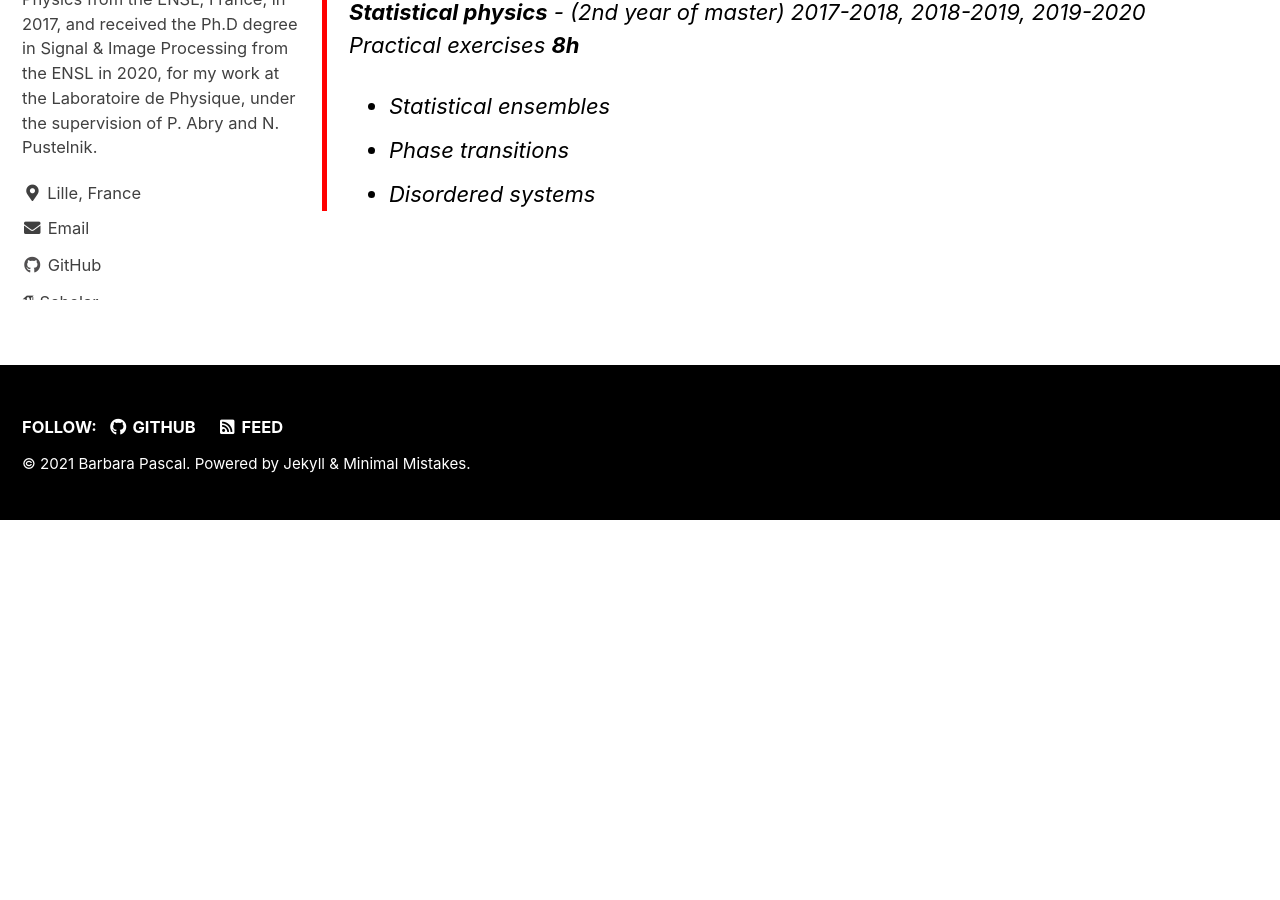
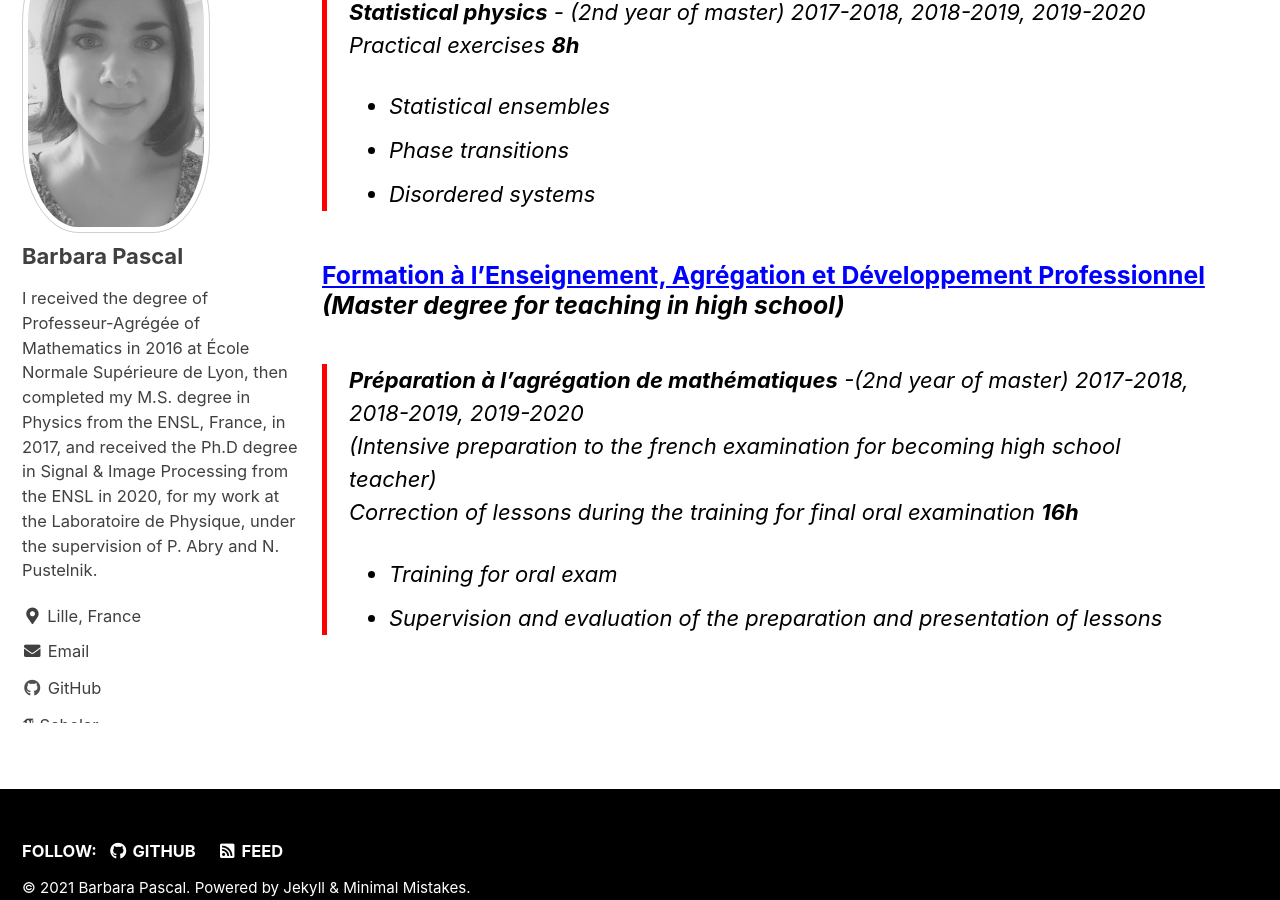
Before and after one commit to bpascal-fr/bpascal-fr.github.io, a Jekyll site: the page built from _pages/teaching.md, in a window 1280 px wide and 900 px high, scrolled down 2016 px. Built offline with Jekyll 4.4.1, drawn with Linux system fonts in a browser that asks for light colours; cached includes are drawn as plain includes; nearby versions of some CDN libraries; some web fonts are replaced; before the commit the page ends 2536 px from its top, so only the background shows below that.

Commit message:
complete aggregation

```diff
--- a/_pages/teaching.md
+++ b/_pages/teaching.md
@@ -54,3 +54,11 @@
 * Statistical ensembles
 * Phase transitions
 * Disordered systems
+
+### [Formation à l'Enseignement, Agrégation et Développement Professionnel](http://mathematiques.ens-lyon.fr/agregation-224737.kjsp?RH=1403617207802&RF=DPT-MATH-AGREG) *(Master degree for teaching in high school)*
+
+> **Préparation à l'agrégation de mathématiques** -(2nd year of master)  *2017-2018, 2018-2019, 2019-2020*
+*(Intensive preparation to the french examination for becoming high school teacher)*
+Correction of lessons during the training for final oral examination **16h**
+* Training for oral exam
+* Supervision and evaluation  of the preparation and presentation of lessons
```
Also changed, not shown: 1 other file.
